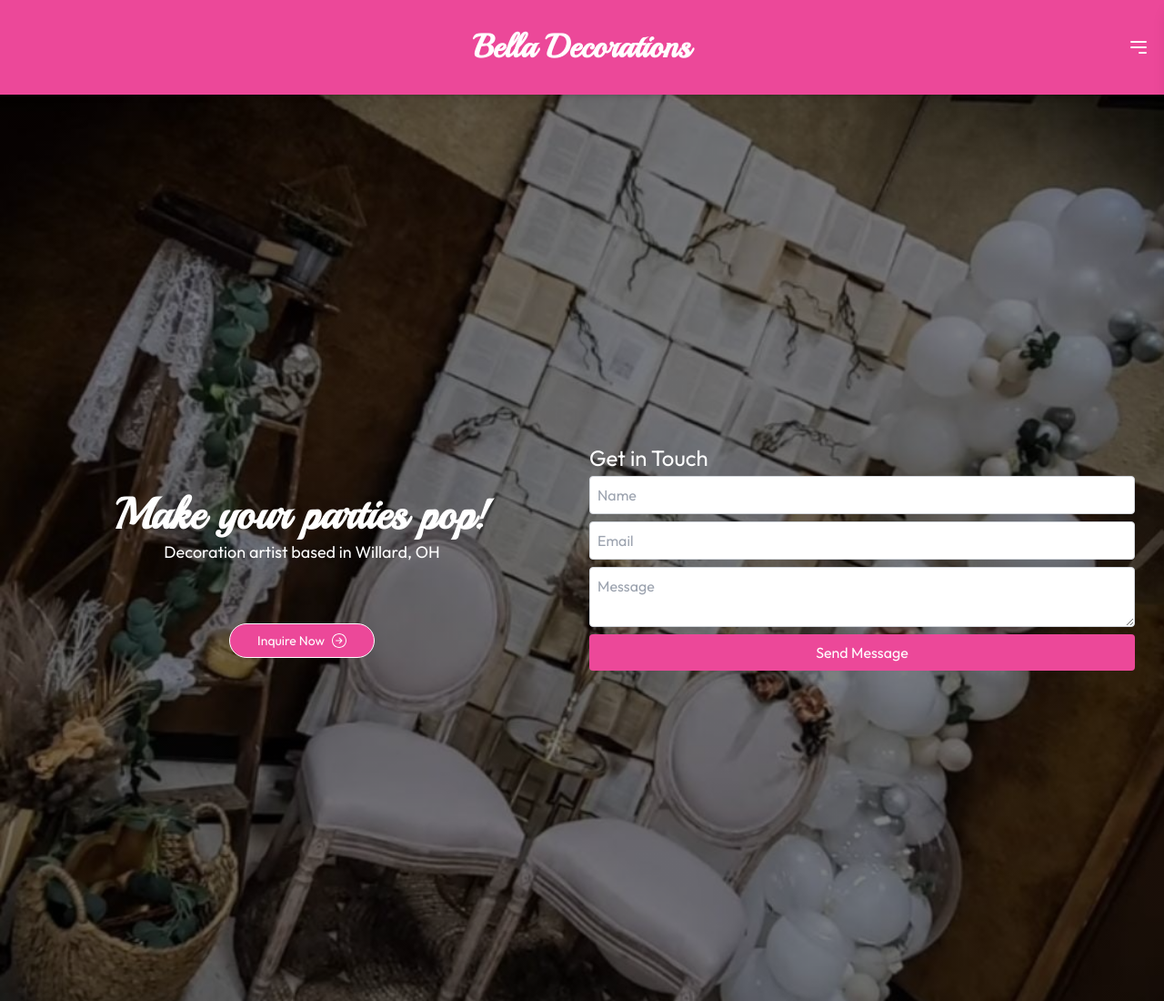
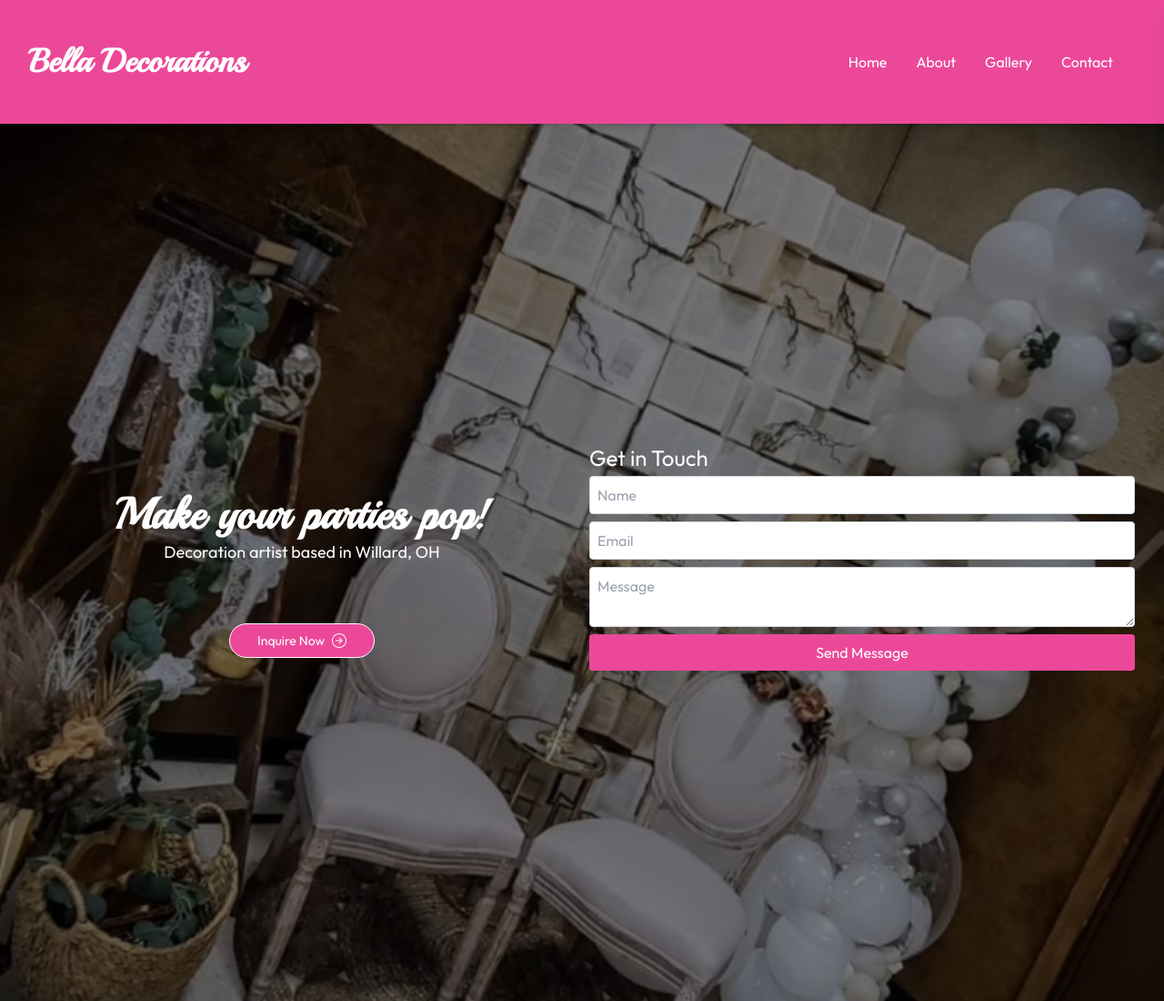
Before and after one commit to Franco-Technologies/bella-decorations, a plain HTML site: page docs/index.html in a window 1280 px wide. Shown: the top 1100 px of the page at 91% size. Drawn offline with Linux system fonts and the light colour scheme; a script that the page names is missing.

Commit message:
Enhance header layout and navigation for improved responsiveness and styling

```diff
--- a/docs/index.html
+++ b/docs/index.html
@@ -59,18 +59,18 @@
   <body class="bg-slate-100">
     <header
       id="header"
-      class="fixed top-0 w-full text-white shadow-md transition-transform duration-300"
+      class="fixed bg-pink-500 top-0 w-full text-white shadow-md transition-transform duration-300 mx-auto"
     >
       <!-- Navbar -->
       <nav
-        class="flex items-center justify-between py-8 px-4 bg-pink-500 text-white"
+        class="flex items-center justify-between py-8 px-8 text-white max-w-[1600px] mx-auto"
       >
-        <div class="w-[24px]"></div>
+        <div class="w-[24px] md:hidden"></div>
         <div class="text-3xl font-bold font-[playball] lg:text-4xl">
           Bella Decorations
         </div>
         <!-- Hamburger Icon -->
-        <button id="menu-btn" class="block">
+        <button id="menu-btn" class="block md:hidden">
           <svg
             xmlns="http://www.w3.org/2000/svg"
             class="h-6 w-6"
@@ -86,6 +86,32 @@
             />
           </svg>
         </button>
+
+        <!-- show menu on medium -->
+        <nav class="hidden md:block">
+          <ul class="flex space-x-4 p-4">
+            <li>
+              <a href="#hero" class="block p-2 hover:bg-pink-400 rounded"
+                >Home</a
+              >
+            </li>
+            <li>
+              <a href="#about" class="block p-2 hover:bg-pink-400 rounded"
+                >About</a
+              >
+            </li>
+            <li>
+              <a href="#gallery" class="block p-2 hover:bg-pink-400 rounded"
+                >Gallery</a
+              >
+            </li>
+            <li>
+              <a href="#contact" class="block p-2 hover:bg-pink-400 rounded"
+                >Contact</a
+              >
+            </li>
+          </ul>
+        </nav>
       </nav>
     </header>
 
```
Also changed, not shown: docs/output.css.
